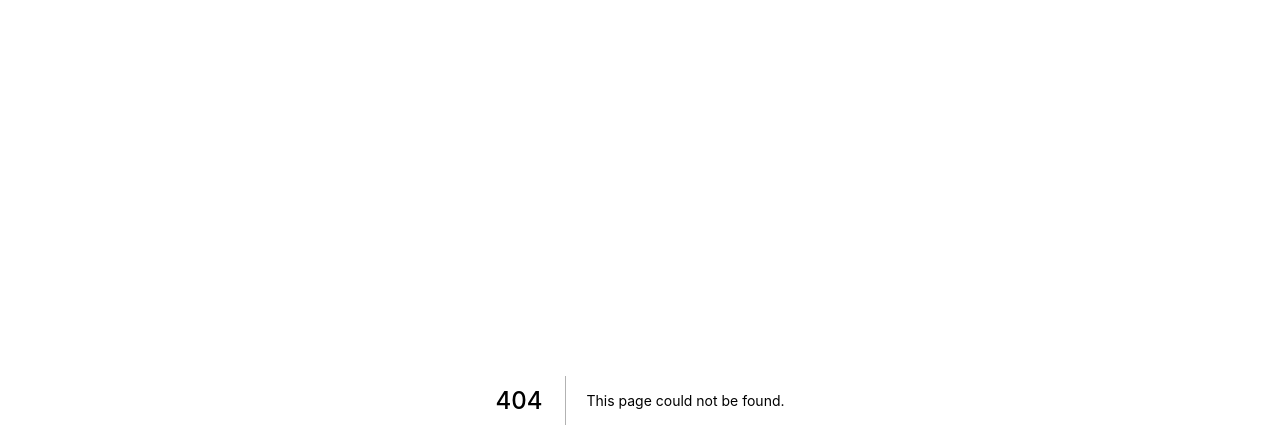
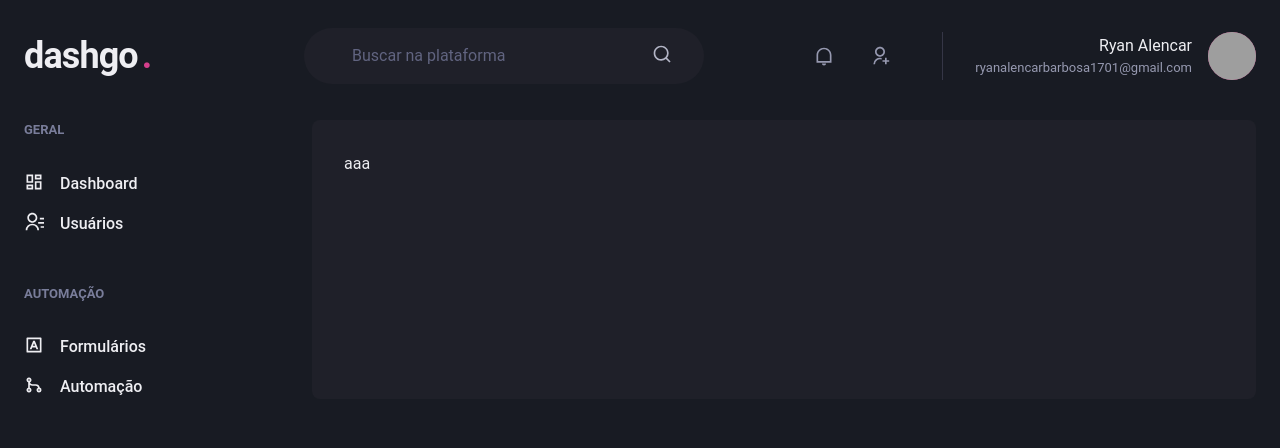
Before and after one commit to ryanalencar/dashgo, a Next.js app: page /users/create in a window 1280 px wide. Before the commit this address had no page. Shown: the top 448 px of the page. Built offline with nearby package versions, Linux system fonts and the light colour scheme; grey boxes are pictures that could not be loaded.

Commit message:
feat: default page wrapper component

```diff
--- /dev/null
+++ b/src/components/common/DefaultPageWrapper.tsx
@@ -0,0 +1,23 @@
+import { Box } from "@chakra-ui/react";
+import { ReactNode } from "react";
+import Header from "../Header";
+import Sidebar from "../Sidebar";
+import Content from "./Content";
+
+interface IDefaultPageElProps {
+  children: ReactNode;
+}
+export default function DefaultPageWrapper({ children }: IDefaultPageElProps) {
+  return (
+    <>
+      <Header />
+      <Content>
+        <Sidebar />
+
+        <Box flex="1" borderRadius={8} bg="gray.800" p="8">
+          {children}
+        </Box>
+      </Content>
+    </>
+  );
+}
--- a/src/pages/dashboard.tsx
+++ b/src/pages/dashboard.tsx
@@ -43,9 +43,8 @@ const series = [
 
 export default function DashBoard() {
   return (
-    <Flex direction="column" h="100vh">
+    <>
       <Header />
-
       <Content>
         <Sidebar />
 
@@ -69,6 +68,6 @@ export default function DashBoard() {
           </Box>
         </SimpleGrid>
       </Content>
-    </Flex>
+    </>
   );
 }
--- /dev/null
+++ b/src/pages/users/create.tsx
@@ -0,0 +1,9 @@
+import DefaultPageWrapper from "../../components/common/DefaultPageWrapper";
+
+export default function CreateUser() {
+  return (
+    <DefaultPageWrapper>
+      <h1>aaa</h1>
+    </DefaultPageWrapper>
+  );
+}
```
Also changed, not shown: src/pages/users/index.tsx (+3 -12 lines).
